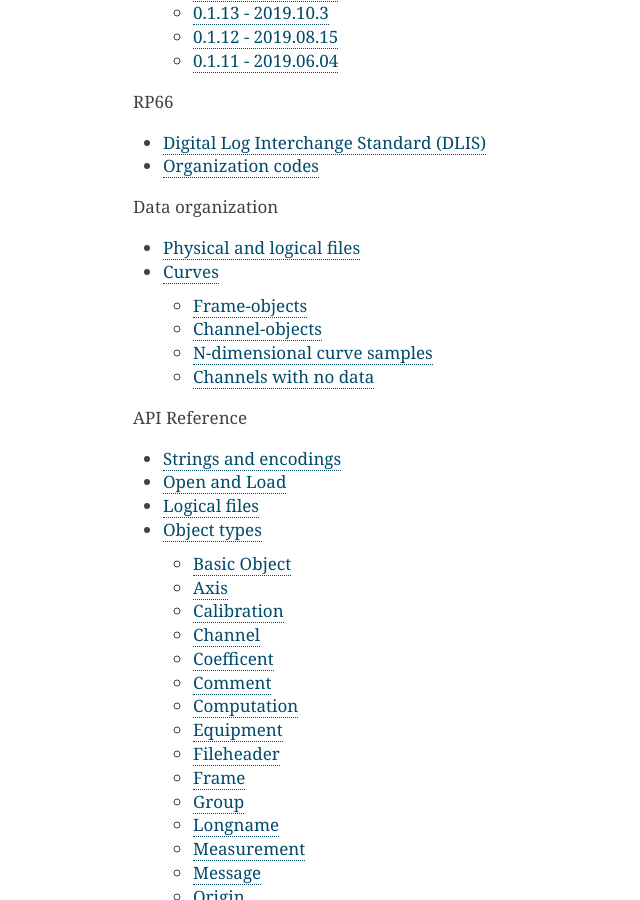
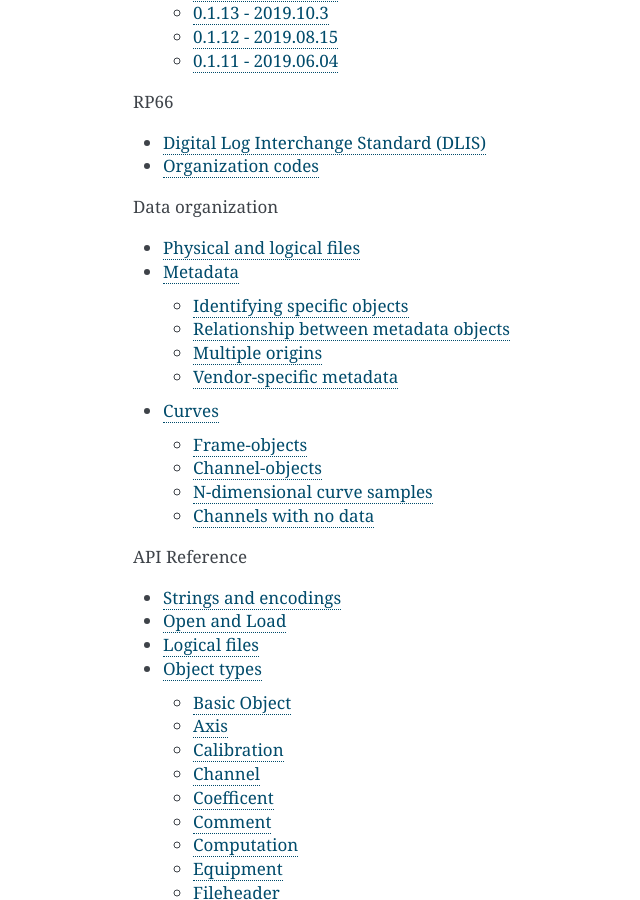
Before and after one commit to equinor/dlisio, a Sphinx documentation site: the page built from python/docs/index.rst, in a window 1280 px wide and 900 px high, scrolled down 515 px. Shown: the whole window, without its empty margins (287-927 px from the left). Built offline with Sphinx 7.4.7, drawn with Linux system fonts in a browser that asks for light colours; formulas are drawn with MathJax 3; part of the change alters nothing that is shown.

Commit message:
docs: Add a section about metadata
The metadata of a DLIS file is quite rich and needs some proper
explanation.

```diff
--- a/python/docs/index.rst
+++ b/python/docs/index.rst
@@ -32,6 +32,7 @@ Standard (DLIS)`.
    :maxdepth: 3
 
    segmentation
+   metadata
    curves
 
 .. toctree::
--- /dev/null
+++ b/python/docs/metadata.rst
@@ -0,0 +1,138 @@
+.. currentmodule:: dlisio.plumbing
+
+Metadata
+========
+
+Together with the actual logs, there is often an abundance of metadata related
+to the acquisition of the logs. In a DLIS-file metadata is structured into
+different :code:`dict`-like objects that describe certain pieces of
+information.  RP66v1 defines over 20 object-types. In practice, only a handful
+see widespread use. Please refer to the :ref:`apiref` to get a full [1]_
+overview of the different object-types. Here are some examples of the
+frequently used ones:
+
+:class:`Origin`: Contains general information about the file, and the
+circumstances in which it was produced.
+
+:class:`Channel`: Description of a specific curve in the logical file.
+
+:class:`Frame`: A grouping of channels that all share the same index, typically
+a logpass. The actual curve-data are accessed through Frames.
+
+:class:`Tool`: Describes a physical tool that was used for the acquisition of
+the logs.
+
+:class:`Parameter`: Contains some parameter value and a description of it.
+
+.. currentmodule:: dlisio
+.. [1] There is currently a handful of object-types (mostly from Chaper 7:
+       semantics: dictionaries of RP66v1) that dlisio does not implement full
+       support for. I.e. they are not translated into their own python class,
+       but rather use the more generic and rough interface of
+       :class:`plumbing.BasicObject`. These rarely see the light of day, but if
+       present they can be accessed through :attr:`dlis.unknowns`.
+
+Identifying specific objects
+----------------------------
+
+.. currentmodule:: dlisio.plumbing.BasicObject
+
+Common for *all* objects are the four fields: :attr:`type`, :attr:`name`
+(mnemonic), :attr:`origin` and :attr:`copynumber`.  Together, these form a
+unique identifier for the object. RP66v1 states that no two objects from the
+*same logical file* can have the same value for all four fields.
+
+.. currentmodule:: dlisio.plumbing
+
+**origin**: The origin field states which origin the object is a part of.
+Its interger value implicitly refers to the :class:`Origin`-object that has the
+same value in its origin field.
+
+**copynumber**: The copynumber is used to distinguish two objects that otherwise
+have an identical signature. E.g. if there are two :class:`Channel` objects
+with the same name/mnemonic and both belong to the same origin.
+
+.. currentmodule:: dlisio
+
+To access a specific object use :func:`dlis.object`. Or search for objects
+matching a regular expression with :func:`dlis.match`
+
+.. code-block:: python
+
+   >>> channel = f.object('CHANNEL', 'GR', origin=1, copynumber=0)
+   >>> channel.long_name
+   'Gamma Ray'
+
+   >>> channels = f.match('.*GR.*', 'CHANNEL')
+   >>> channels
+   ['GR', 'RGR']
+
+.. note::
+   Note that :func:`dlis.object` allows you to ommit the origin and/or
+   copynumber, but will raise if it's unable to uniquely identify the object.
+   The documentation for :func:`dlis.object` and :func:`dlis.match` offers more
+   examples.
+
+Relationship between metadata objects
+-------------------------------------
+
+.. currentmodule:: dlisio.plumbing
+
+A key feature of RP66v1 is that objects refer to each other.  Object-to-object
+referencing is used to establish a relationship between two objects. This
+relationship can serve as an implicit context to the object. Many objects rely
+on this context and make little sense without it.
+
+Object-references are conveyed through the object's attributes. A concrete
+example is :attr:`Tool.channels`, which references all the channels that are
+produced directly by that tool. dlisio automatically resolves object references
+to make it easy to work with programmatically:
+
+.. code-block:: python
+
+   >>> tool = f.object('TOOL', 'USIT')
+   >>> tool.channels
+   [TDEP, BI, CBL, CBLF, CBSL, ..., CMCG, WF1, WF1N, WF2, WF2N]
+
+   >>> channel = tool.channels[1]
+   >>> channel.long_name
+   'Bond Index'
+
+Multiple origins
+----------------
+
+RP66v1 allows for a single logical file to have multiple
+:class:`Origin`-objects. Origin describes the source of the data, such as
+which field and well it's from. It's therefore theoretically possible that the
+data contained in a logical file stem from different sources when there are
+more than one :class:`Origin`-objects. Such files obviously need special care.
+More precisely, the origin field of each object that is accessed needs to be
+examined in order to determine which origin it belongs to.
+
+The majority of files do *not* contain multiple origins, which makes it safe to
+ignore the origin field. However, it is considered a good practice to check the
+origin count when opening a new file, e.g. by issuing a warning if there are
+more than one:
+
+.. code-block:: python
+
+   import dlisio
+   import logging
+
+   with dlisio.load(path) as (f, *tail):
+      if len(f.origins) > 1: logging.warning('File contains multiple origins')
+
+Vendor-specific metadata
+------------------------
+
+In addition to the many object-structures defined by RP66v1 itself, vendors are
+free to specify their own metadata objects. However, with often cryptic naming
+and minimal explanation, such objects can be challenging to decipher without
+any external explanation of the intent of these objects.
+
+The vendor-specific objects are reachable through :code:`f.unknowns`:
+
+.. code-block:: python
+
+   with dlisio.load(path) as (f, *tail):
+      f.unknowns
```
